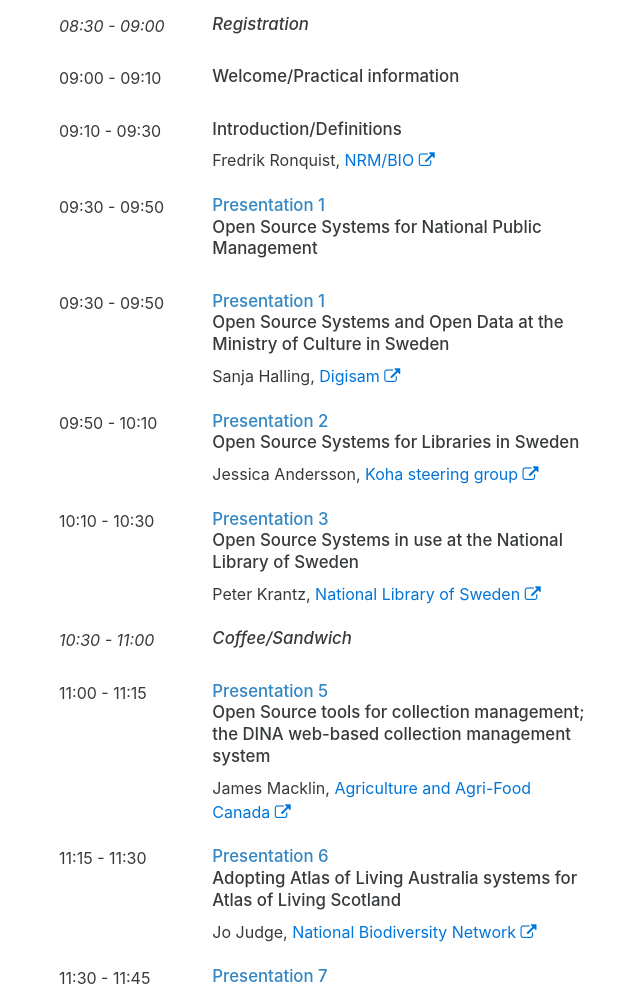
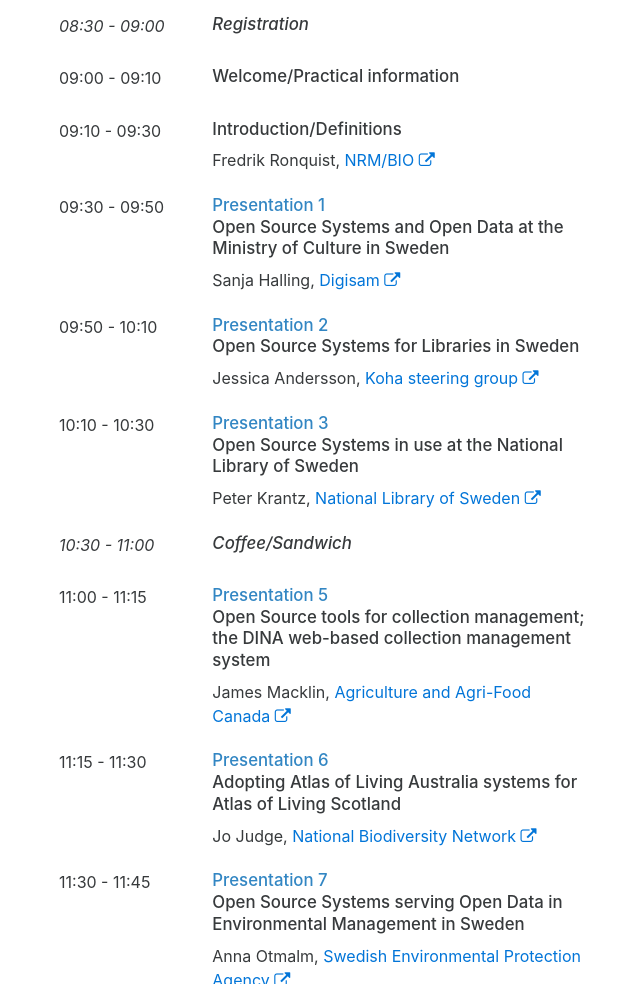
Before and after one commit to DINA-Web/os-2017, a plain HTML site: page symposium.html in a window 1280 px wide. Shown: the part 1191-2175 px from the top of the page, without its empty margins (228-868 px from the left). Drawn offline with Linux system fonts and the light colour scheme.

```diff
--- a/symposium.html
+++ b/symposium.html
@@ -111,18 +111,6 @@
                                 <div class="schedule-detail">
                                     <h3 class="schedule-heading">Introduction/Definitions </h3>
                                     <span class="schedule-desc">Fredrik Ronquist, <a title="Swedish Museum of Natural History homepage, Bioinformatics and Genetics" href="http://www.nrm.se/english/researchandcollections/bioinformaticsandgenetics.9000580_en.html">NRM/BIO <i class="fa fa-external-link" aria-hidden="true"></i></a></span>
-                                </div>
-                            </div>
-                        </div>
-                    </li>
-                    <li class="schedule-item">
-                        <div class="row">
-                            <div class="col-md-3">
-                                <span class="schedule-time"><time>09:30</time> - <time>09:50</time></span>
-                            </div>
-                            <div class="col-md-8 col-xs-12">
-                                <div class="schedule-detail">
-                                    <h3 class="schedule-heading"><span class="text-primary">Presentation 1 </span><br>Open Source Systems for National Public Management </h3>
                                 </div>
                             </div>
                         </div>
```
